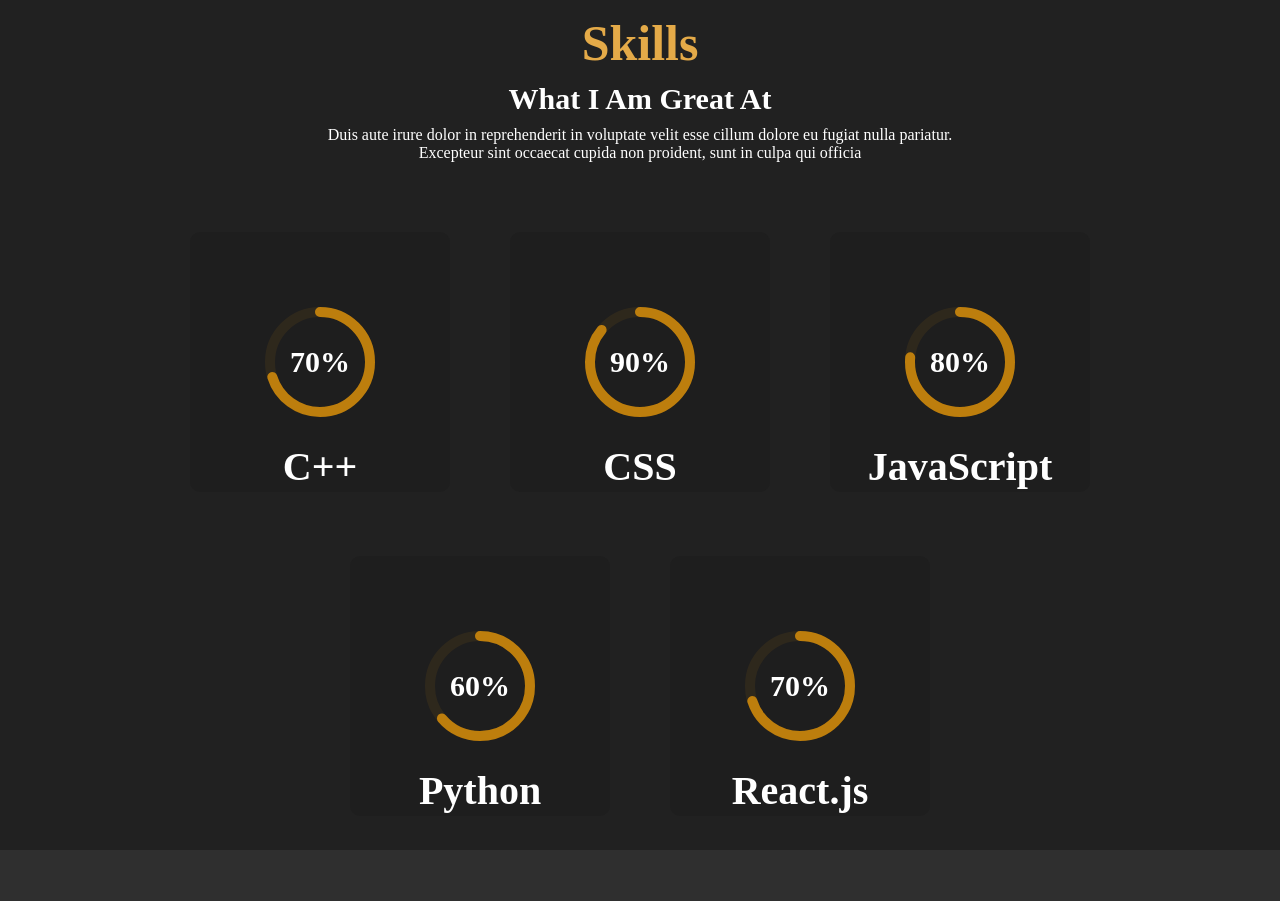
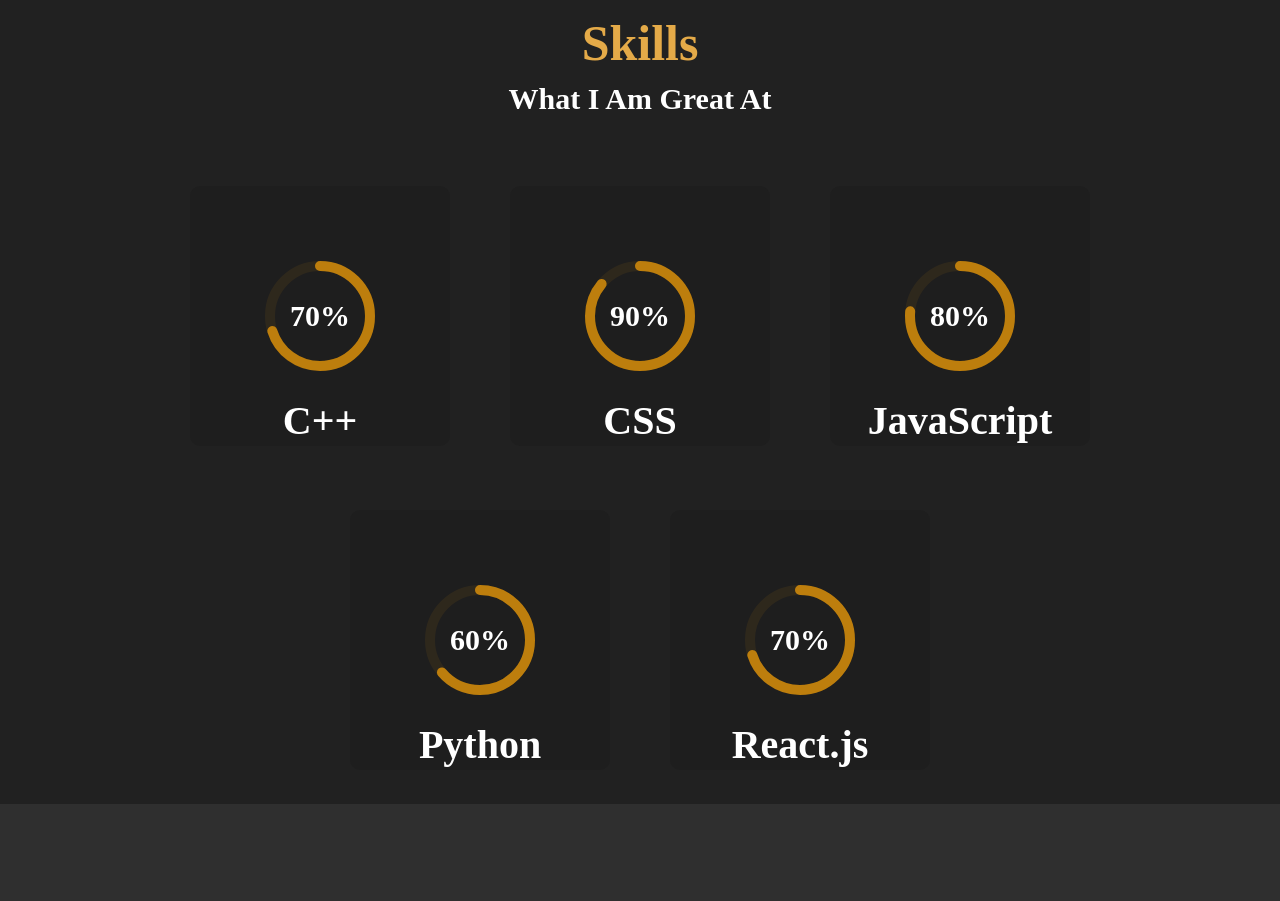
Before and after one commit to Abhishek058/My_Portfolio, a plain HTML site: page index.html in a window 1280 px wide. Shown: the part 1320-2221 px from the top of the page. Drawn offline with Linux system fonts and the light colour scheme.

Commit message:
Update index.html | some language bug resolved

```diff
--- a/index.html
+++ b/index.html
@@ -92,9 +92,7 @@
       <h1 class="skill-h1">Skills</h1>
       <h3 class="skill-h3">What I Am Great At</h3>
       <p class="skill-p">
-        Duis aute irure dolor in reprehenderit in voluptate velit esse cillum
-        dolore eu fugiat nulla pariatur. <br />
-        Excepteur sint occaecat cupida non proident, sunt in culpa qui officia
+
       </p>
       <center>
         <div id="skill-innerdiv">
```
